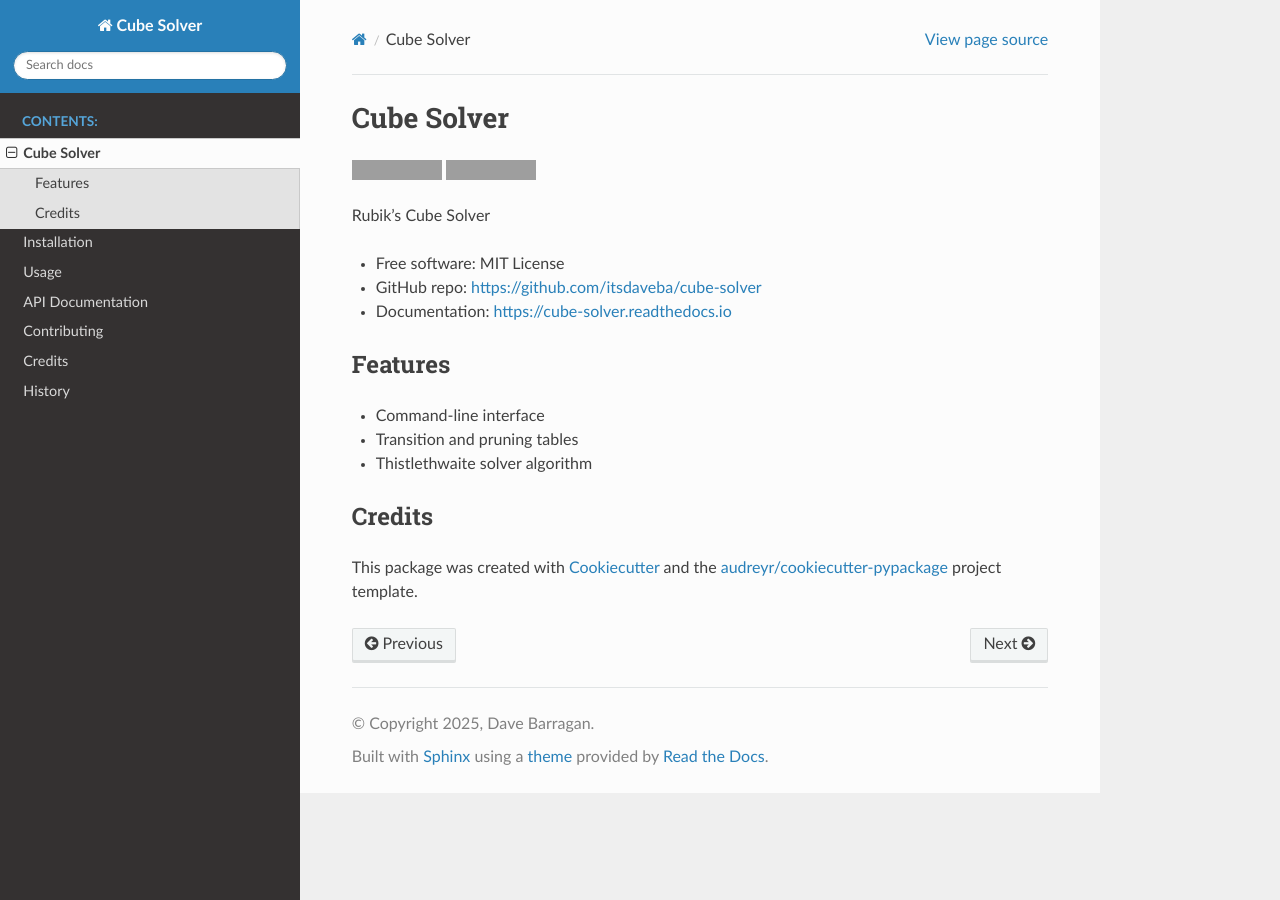
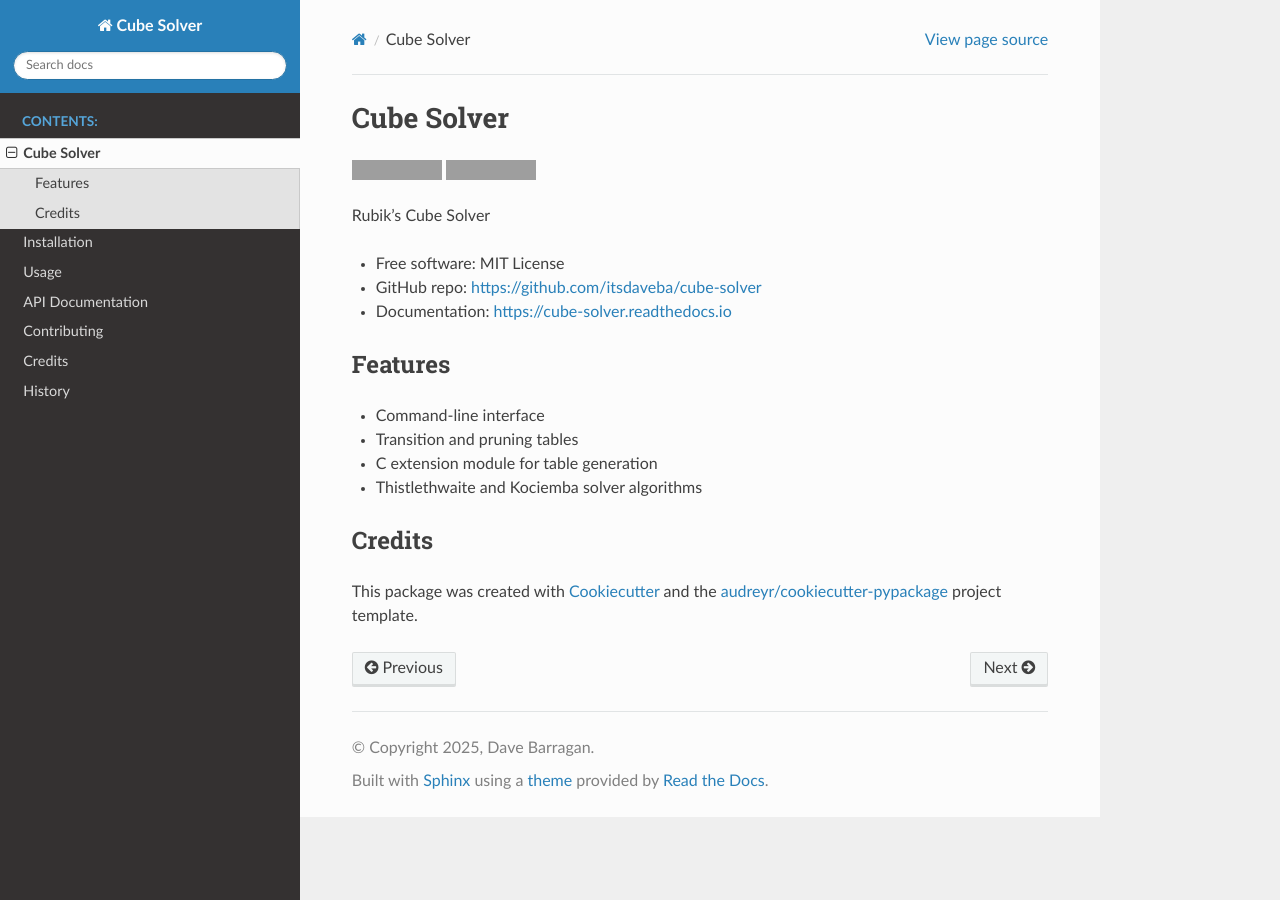
Before and after one commit to itsdaveba/cube-solver, a Sphinx documentation site: the page built from docs/readme.rst, in a window 1280 px wide. Built offline with Sphinx 7.4.7 and the Read the Docs theme 3.1.0, drawn with Linux system fonts in a browser that asks for light colours; grey boxes are pictures that could not be loaded.

Commit message:
features

```diff
--- a/README.rst
+++ b/README.rst
@@ -22,7 +22,8 @@ Features
 
 * Command-line interface
 * Transition and pruning tables
-* Thistlethwaite solver algorithm
+* C extension module for table generation
+* Thistlethwaite and Kociemba solver algorithms
 
 
 ============
--- a/docs/readme.rst
+++ b/docs/readme.rst
@@ -22,7 +22,8 @@ Features
 
 * Command-line interface
 * Transition and pruning tables
-* Thistlethwaite solver algorithm
+* C extension module for table generation
+* Thistlethwaite and Kociemba solver algorithms
 
 
 Credits
```
